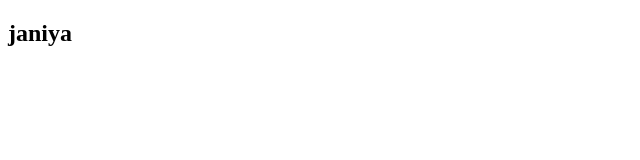
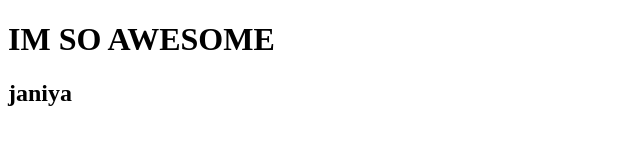
Before and after one commit to janiyaedw/janiyaedw.github.io, a plain HTML site: page index.html in a window 1280 px wide. Shown: the whole page, without its empty margins (0-640 px from the left). Drawn offline with Linux system fonts and the light colour scheme.

Commit message:
correct problems

```diff
--- a/index.html
+++ b/index.html
@@ -1,8 +1,8 @@
 <!DOCTYPE html>
 <html>
   <head>
-  <h1"my life"></h1>
-    <title"janiya"></title>
+  <h1 >IM SO AWESOME</h1>
+    <title>janiya</title>
   </head>
   <body>
     <h2>janiya</h2>
```
